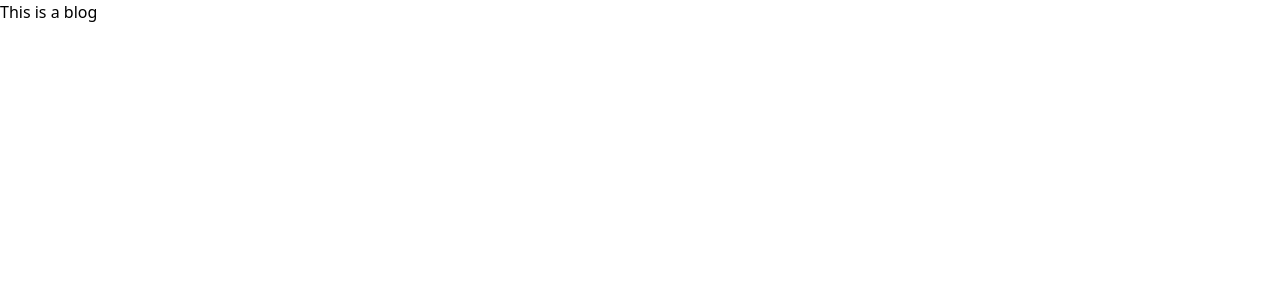
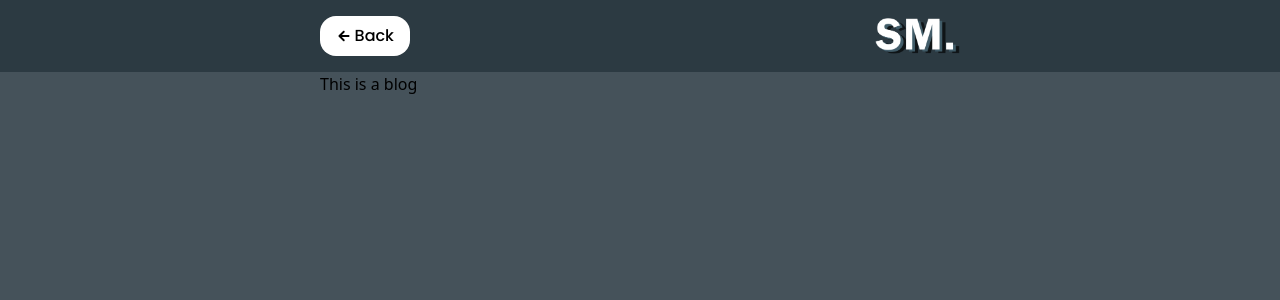
Before and after one commit to FumI4096/Portfolio, a React (Vite) app: page /blog in a window 1280 px wide. Shown: the top 300 px of the page. Built offline with nearby package versions, Linux system fonts and the light colour scheme.

Commit message:
feat: add temporary structure in blog

```diff
--- a/client/src/pages/Blog.tsx
+++ b/client/src/pages/Blog.tsx
@@ -1,7 +1,24 @@
+import { Link } from 'react-router-dom';
+import Icon from '../assets/images/icon.png';
+import { IoMdArrowRoundBack } from "react-icons/io";
+
 export default function Blog(){
     return (
-        <main>
-            <h1>This is a blog</h1>
-        </main>
+        <>
+            <header className="bg-primary-gray-2 flex justify-between items-center px-[20rem] py-4 h-auto">
+                <Link to='/' className='flex justify-between items-center w-[90px] px-4 rounded-2xl bg-white font-poppins-medium py-2'>
+                    <IoMdArrowRoundBack />
+                    <p>Back</p>
+                </Link>
+                <img src={Icon} alt="logo" className='h-9'/>
+            </header>
+            <section className="bg-primary-gray-1 h-1000 px-[20rem]">
+                <h1>This is a blog</h1>
+                <code>
+
+                </code>
+            </section>
+        </>
+
     )
 }
```
